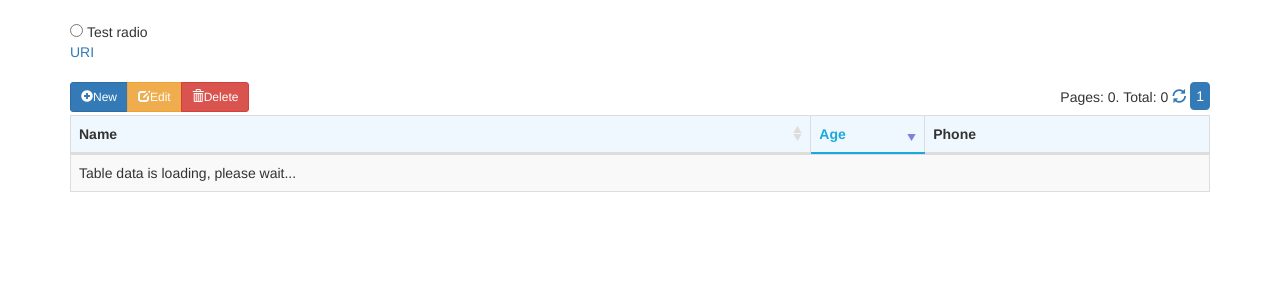
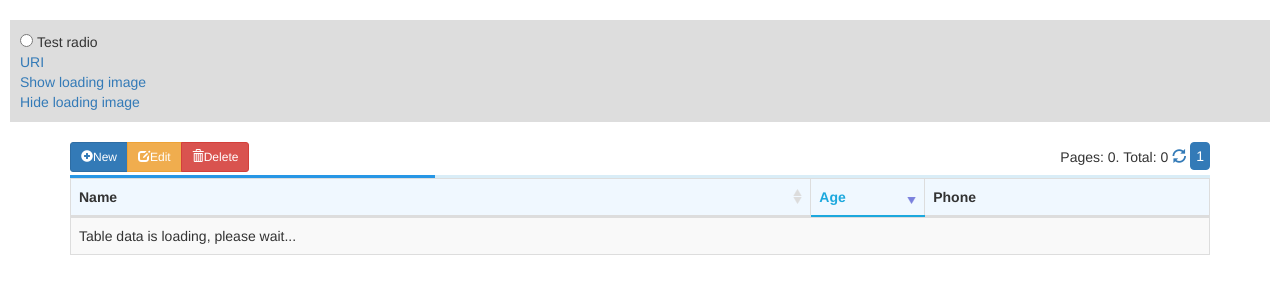
Before and after one commit to steem/qwp, a PHP site: page /test.html in a window 1280 px wide. Shown: the top 300 px of the page. Run offline with PHP 8.4, Linux system fonts and the light colour scheme; lists and menus that the app fills with data are empty.

Commit message:
Add demo for gif 'loading' type
Fix typo

```diff
--- a/css/qwp.css
+++ b/css/qwp.css
@@ -55,11 +55,11 @@ div[qwp='container'] > .slimScrollDiv > .table-responsive{
     border-top-width: 0!important;
 }
 .line-loading {
-    height: 2px;
+    height: 3px;
     border: 0;
     padding: 0;
     margin: 0;
-    background-color: #d6cacc;
+    background-color: #D9EDF7;
 }
 .gif-loading {
     position: absolute;
--- a/test.html
+++ b/test.html
@@ -17,9 +17,10 @@
 </head>
 <body>
 <br />
-<div id="test_ctl" class="container">
+<div id="test_ctl" width="100px" style="background-color: #ddd;padding: 10px;margin-left: 10px;margin-right: 10px;position: relative">
     <div id="test_radio"></div>
-    <a id="test_uri" href="#">URI</a>
+    <a id="test_uri" href="#">URI</a><br />
+    <a href="#" onclick="qwp.loading.gif.show('#test_ctl')">Show loading image</a><br /><a href="#" onclick="qwp.loading.gif.hide('#test_ctl')">Hide loading image</a>
 </div>
 <br/>
 <div id="test_container" class="container"></div>
@@ -28,6 +29,7 @@
 <script src="js/jquery.slimscroll.min.js"></script>
 <script src="js/jquery.gritter.min.js"></script>
 <script src="js/qwp.js"></script>
+<script src="ui/loading.js"></script>
 <script src="ui/table.js"></script>
 <script>
 function fetchTestData(page, psize, sortf, sort) {
@@ -61,6 +63,7 @@ qwp.r(function(){
         },
         b: [ 1, 2, 3 ]
     }));
+    qwp.loading.gif.create('#test_ctl', 'img/loading_small.gif');
     qwp.table.create('#test_container', 'test', {
         fetchData: 'fetchTestData',
         btns: {
--- a/ui/loading.js
+++ b/ui/loading.js
@@ -12,9 +12,9 @@ qwp.loading = {
                 var w = $(container).width();
                 w = Math.round(p * w / 100);
                 $(container + " div[qwp='line-loading'] table").attr('width', w + 'px');
-                p += 3;
+                p += 1;
                 if (p > 100) p = 0;
-            }, 100)
+            }, 200)
         },
         hide: function(container) {
             if (!qwp.loading.line.timer[container]) {
@@ -33,7 +33,7 @@ qwp.loading = {
     gif:{
         create: function(container, src, pos) {
             if (!pos) pos = 'top';
-            var h = qwp.loading.line.tmpl().format(src);
+            var h = qwp.loading.gif.tmpl().format(src);
             if (pos == 'top') $(container).prepend(h);
             else $(container).append(h);
         },
```
